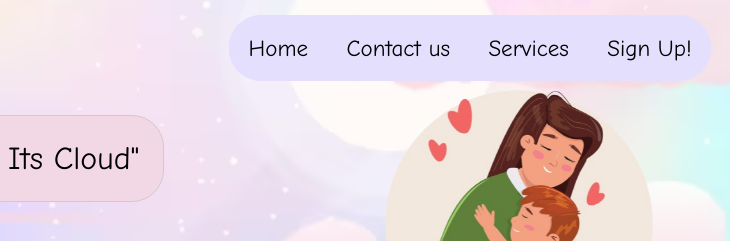
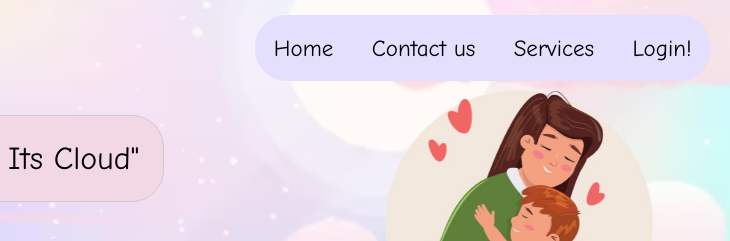
Before and after one commit to LauraBnd/Cuddle-Cloud, a website: page views/index.html in a window 1280 px wide. Shown: the top 241 px of the page, 550-1280 px from the left. Drawn offline with Linux system fonts and the light colour scheme; files whose address does not match are found by name.

Commit message:
easier login access in homepage

```diff
--- a/views/index.html
+++ b/views/index.html
@@ -17,7 +17,7 @@
                 <a href="/">Home</a>
                 <a href="contact">Contact us</a>
                 <a href="services">Services</a>
-                <a href="register">Sign Up!</a>
+                <a href="login">Login!</a>
             </nav>
         </header>
         <div class="container">
```
